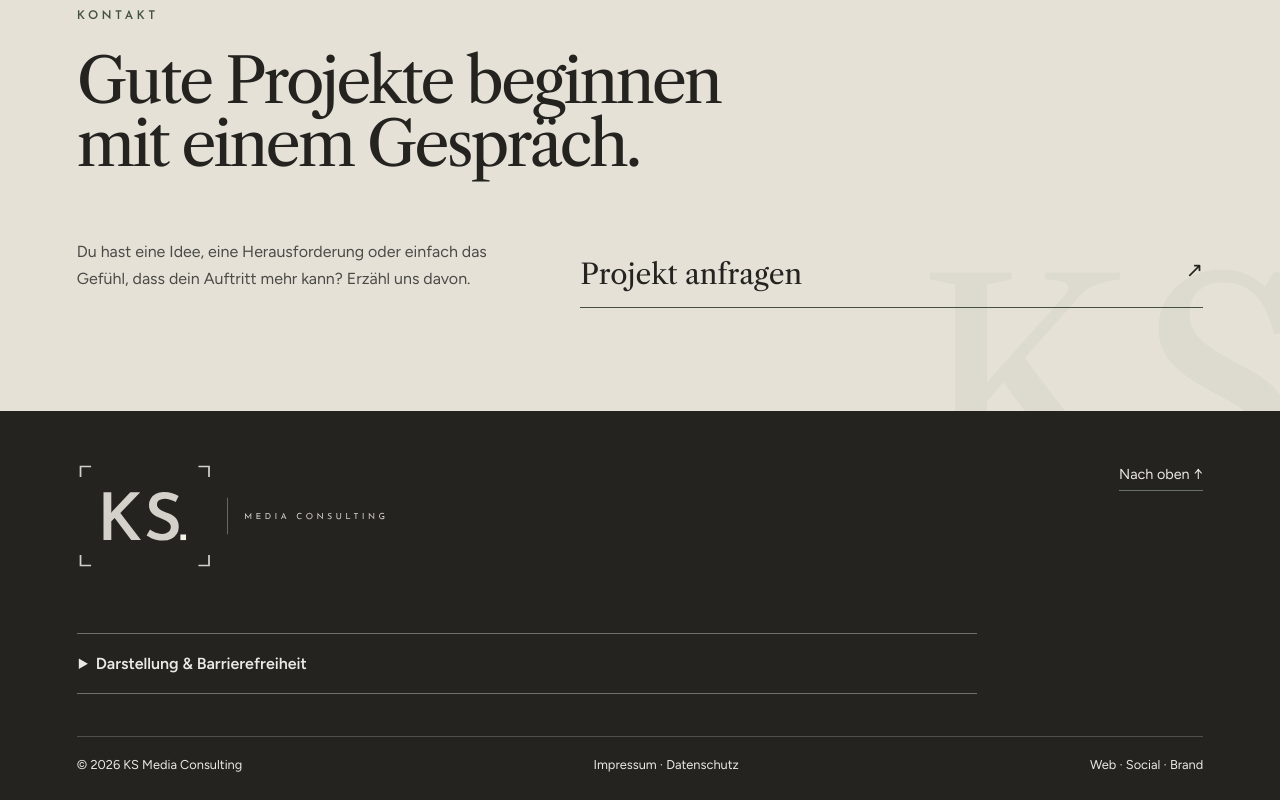
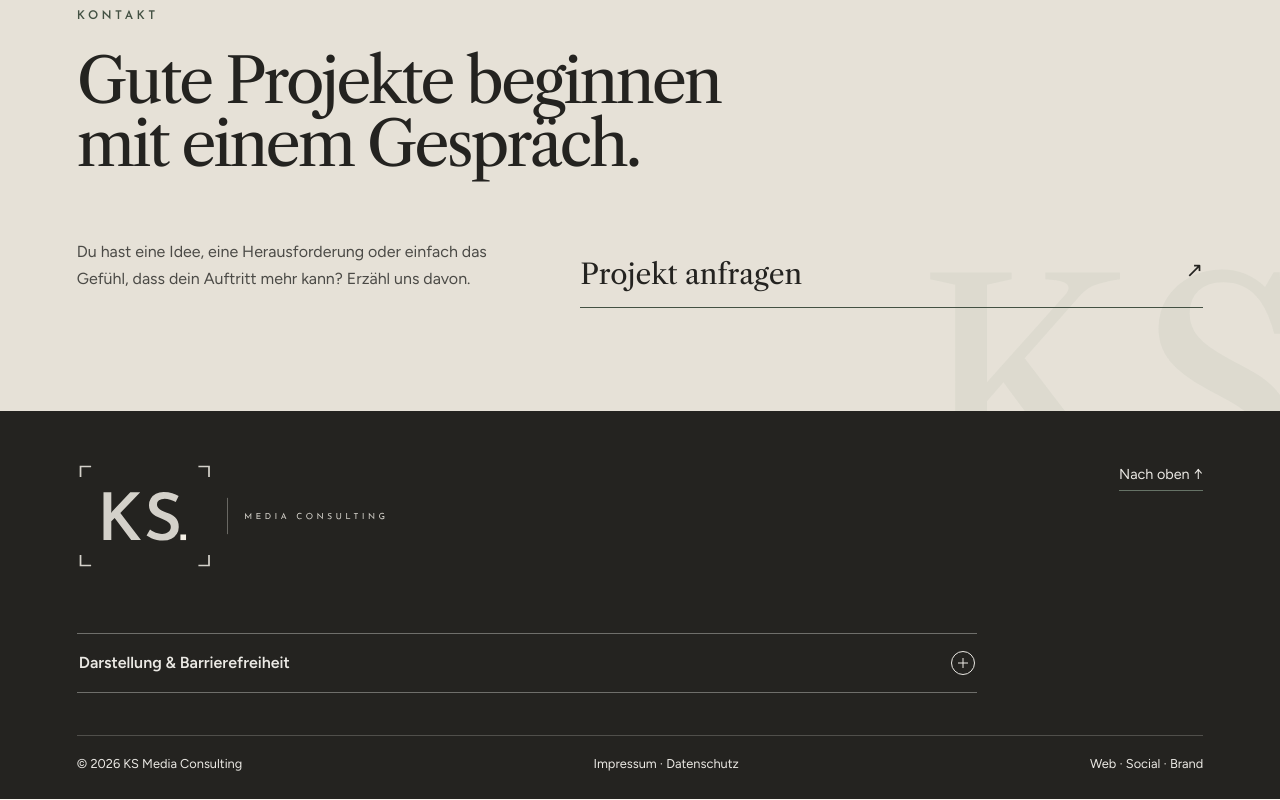
Before and after one commit to simonsarcevic/KSMediaConsulting, an Angular app: page / in a window 1280 px wide. Shown: the part 2966-3766 px from the top of the page. Built offline with nearby package versions, Linux system fonts and the light colour scheme.

Commit message:
Update Site source

```diff
--- a/src/components/footer/footer.component.css
+++ b/src/components/footer/footer.component.css
@@ -26,14 +26,79 @@ a {
   margin: 0 0 42px;
   border-block: 1px solid rgba(235, 233, 228, 0.38);
 }
-summary {
-  width: fit-content;
-  padding: 17px 2px;
+.settings-toggle {
+  width: 100%;
+  min-height: 58px;
+  display: flex;
+  align-items: center;
+  justify-content: space-between;
+  gap: 20px;
+  border: 0;
+  padding: 15px 2px;
+  background: transparent;
+  color: inherit;
   font-weight: 700;
+  text-align: left;
   cursor: pointer;
+}
+.toggle-icon {
+  position: relative;
+  width: 24px;
+  height: 24px;
+  flex: 0 0 24px;
+  border: 1px solid currentColor;
+  border-radius: 50%;
+}
+.toggle-icon::before,
+.toggle-icon::after {
+  content: '';
+  position: absolute;
+  inset: 50% auto auto 50%;
+  width: 10px;
+  height: 1px;
+  background: currentColor;
+  transform: translate(-50%, -50%);
+  transition:
+    transform 0.36s ease,
+    opacity 0.25s ease;
+}
+.toggle-icon::after {
+  transform: translate(-50%, -50%) rotate(90deg);
+}
+.settings-toggle[aria-expanded='true'] .toggle-icon::after {
+  opacity: 0;
+  transform: translate(-50%, -50%) rotate(180deg);
+}
+.settings-reveal {
+  display: grid;
+  grid-template-rows: 0fr;
+  opacity: 0;
+  visibility: hidden;
+  transition:
+    grid-template-rows 0.46s cubic-bezier(0.2, 0.8, 0.2, 1),
+    opacity 0.25s ease,
+    visibility 0s linear 0.46s;
+}
+.settings-reveal.open {
+  grid-template-rows: 1fr;
+  opacity: 1;
+  visibility: visible;
+  transition:
+    grid-template-rows 0.46s cubic-bezier(0.2, 0.8, 0.2, 1),
+    opacity 0.32s ease 0.08s,
+    visibility 0s;
+}
+.settings-clip {
+  min-height: 0;
+  overflow: hidden;
 }
 .settings-panel {
   padding: 4px 0 24px;
+  transform: translateY(-10px);
+  transition: transform 0.38s cubic-bezier(0.2, 0.8, 0.2, 1);
+}
+.settings-reveal.open .settings-panel {
+  transform: translateY(0);
 }
 .settings-panel > p {
   max-width: 650px;
--- a/src/components/footer/footer.component.html
+++ b/src/components/footer/footer.component.html
@@ -5,8 +5,24 @@
       >Nach oben <span aria-hidden="true">↑</span></a
     >
   </div>
-  <details class="accessibility-settings">
-    <summary>Darstellung & Barrierefreiheit</summary>
+  <section class="accessibility-settings" aria-labelledby="accessibility-settings-label">
+    <button
+      class="settings-toggle"
+      type="button"
+      [attr.aria-expanded]="settingsOpen()"
+      aria-controls="accessibility-settings-panel"
+      (click)="toggleSettings()"
+    >
+      <span id="accessibility-settings-label">Darstellung & Barrierefreiheit</span>
+      <span class="toggle-icon" aria-hidden="true"></span>
+    </button>
+    <div
+      id="accessibility-settings-panel"
+      class="settings-reveal"
+      [class.open]="settingsOpen()"
+      [attr.aria-hidden]="!settingsOpen()"
+    >
+      <div class="settings-clip" [attr.inert]="settingsOpen() ? null : ''">
         <div class="settings-panel">
           <p id="a11y-settings-description">
             Passe die Darstellung an deine Bedürfnisse an. Die Auswahl wird nur in deinem Browser
@@ -20,7 +36,9 @@
                 [checked]="settings.highContrast()"
                 (change)="update('contrast', $event)"
               />
-          <span><strong>Kontrast verstärken</strong><small>Schwarz-Weiß-Darstellung</small></span>
+              <span
+                ><strong>Kontrast verstärken</strong><small>Schwarz-Weiß-Darstellung</small></span
+              >
             </label>
             <label>
               <input
@@ -28,7 +46,9 @@
                 [checked]="settings.largeText()"
                 (change)="update('text', $event)"
               />
-          <span><strong>Schrift vergrößern</strong><small>25 % größere Grundschrift</small></span>
+              <span
+                ><strong>Schrift vergrößern</strong><small>25 % größere Grundschrift</small></span
+              >
             </label>
             <label>
               <input
@@ -36,7 +56,9 @@
                 [checked]="settings.reducedMotion()"
                 (change)="update('motion', $event)"
               />
-          <span><strong>Bewegung reduzieren</strong><small>Animationen ausschalten</small></span>
+              <span
+                ><strong>Bewegung reduzieren</strong><small>Animationen ausschalten</small></span
+              >
             </label>
             <label>
               <input
@@ -44,14 +66,19 @@
                 [checked]="settings.underlinedLinks()"
                 (change)="update('links', $event)"
               />
-          <span><strong>Links unterstreichen</strong><small>Links deutlicher markieren</small></span>
+              <span
+                ><strong>Links unterstreichen</strong
+                ><small>Links deutlicher markieren</small></span
+              >
             </label>
           </fieldset>
           <button type="button" class="reset" (click)="settings.reset()">
             Einstellungen zurücksetzen
           </button>
         </div>
-  </details>
+      </div>
+    </div>
+  </section>
   <div class="bottom">
     <span>© {{ year }} KS Media Consulting</span>
     <span>Impressum · Datenschutz</span>
--- a/src/components/footer/footer.component.ts
+++ b/src/components/footer/footer.component.ts
@@ -1,4 +1,4 @@
-import { Component, inject } from '@angular/core';
+import { Component, inject, signal } from '@angular/core';
 import {
   AccessibilityPreference,
   AccessibilitySettingsService,
@@ -11,6 +11,11 @@ import {
 export class FooterComponent {
   protected readonly year = new Date().getFullYear();
   protected readonly settings = inject(AccessibilitySettingsService);
+  protected readonly settingsOpen = signal(false);
+
+  protected toggleSettings(): void {
+    this.settingsOpen.update((open) => !open);
+  }
 
   protected update(preference: AccessibilityPreference, event: Event): void {
     this.settings.set(preference, (event.target as HTMLInputElement).checked);
```
Also changed, not shown: scripts/dev-api.mjs (+12 -2 lines), worker/index.js (+12 -2 lines), 1 other file (tests, documents, lock files or other folders). Lines whose indentation alone changed are shown as unchanged.
